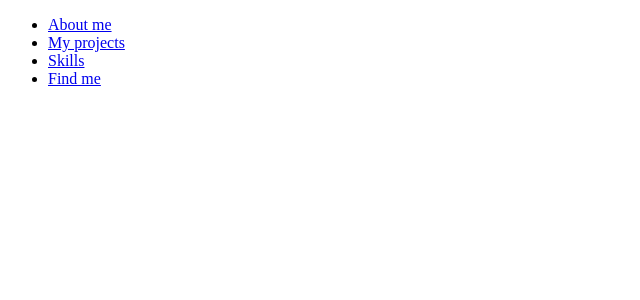
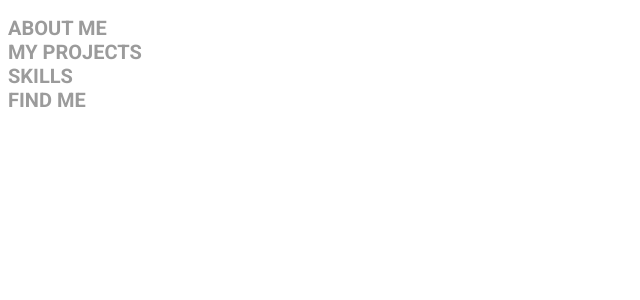
Before and after one commit to lbrndsn/portfolio, a React (Create React App) app: page / in a window 1280 px wide. Shown: the top 300 px of the page, without its empty margins (0-640 px from the left). Built offline with nearby package versions, Linux system fonts and the light colour scheme.

Commit message:
nav styling

```diff
--- a/public/index.html
+++ b/public/index.html
@@ -3,6 +3,7 @@
   <head>
     <meta charset="utf-8" />
     <link rel="icon" href="%PUBLIC_URL%/favicon.ico" />
+    <link href="https://fonts.googleapis.com/css2?family=Roboto:wght@400;500;700&display=swap" rel="stylesheet">
     <meta name="viewport" content="width=device-width, initial-scale=1" />
     <meta name="theme-color" content="#000000" />
     <meta
--- a/src/App.scss
+++ b/src/App.scss
@@ -0,0 +1,41 @@
+$primary-color: #FF7E00;
+$text-gray: #9B9B9B;
+$font-size-nav: 20px;
+
+body {
+  font-family: 'Roboto', sans-serif;
+}
+
+ul {
+  padding: 0;
+}
+
+ul li {
+  list-style: none;
+}
+
+nav {
+  li {
+    text-transform: uppercase;
+    font-weight: bold;
+  }
+
+  a {
+    color: $text-gray;
+    text-decoration: none;
+    font-size: $font-size-nav;
+    transition: color 0.15s ease-in;
+  }
+
+  a:hover {
+    color: #717171;
+  }
+
+  .selected {
+    color: $primary-color;
+  }
+
+  .selected:hover {
+    color: $primary-color;
+  }
+}
--- a/src/Router.js
+++ b/src/Router.js
@@ -3,7 +3,8 @@ import {
     BrowserRouter as Router,
     Switch,
     Route,
-    Link
+    Link,
+    NavLink
 } from "react-router-dom";
 import Contact from "./Contact";
 import Skills from "./Skills";
@@ -14,19 +15,19 @@ export default function Navigation() {
     return (
         <Router>
             <div>
-                <nav>
+                <nav className="nav">
                     <ul>
                         <li>
-                            <Link to="/about">About me</Link>
+                            <NavLink to="/about" activeClassName="selected">About me</NavLink>
                         </li>
                         <li>
-                            <Link to="/projects">My projects</Link>
+                            <NavLink to="/projects" activeClassName="selected">My projects</NavLink>
                         </li>
                         <li>
-                            <Link to="/skills">Skills</Link>
+                            <NavLink to="/skills" activeClassName="selected">Skills</NavLink>
                         </li>
                         <li>
-                            <Link to="/contact">Find me</Link>
+                            <NavLink to="/contact" activeClassName="selected">Find me</NavLink>
                         </li>
                     </ul>
                 </nav>
```
